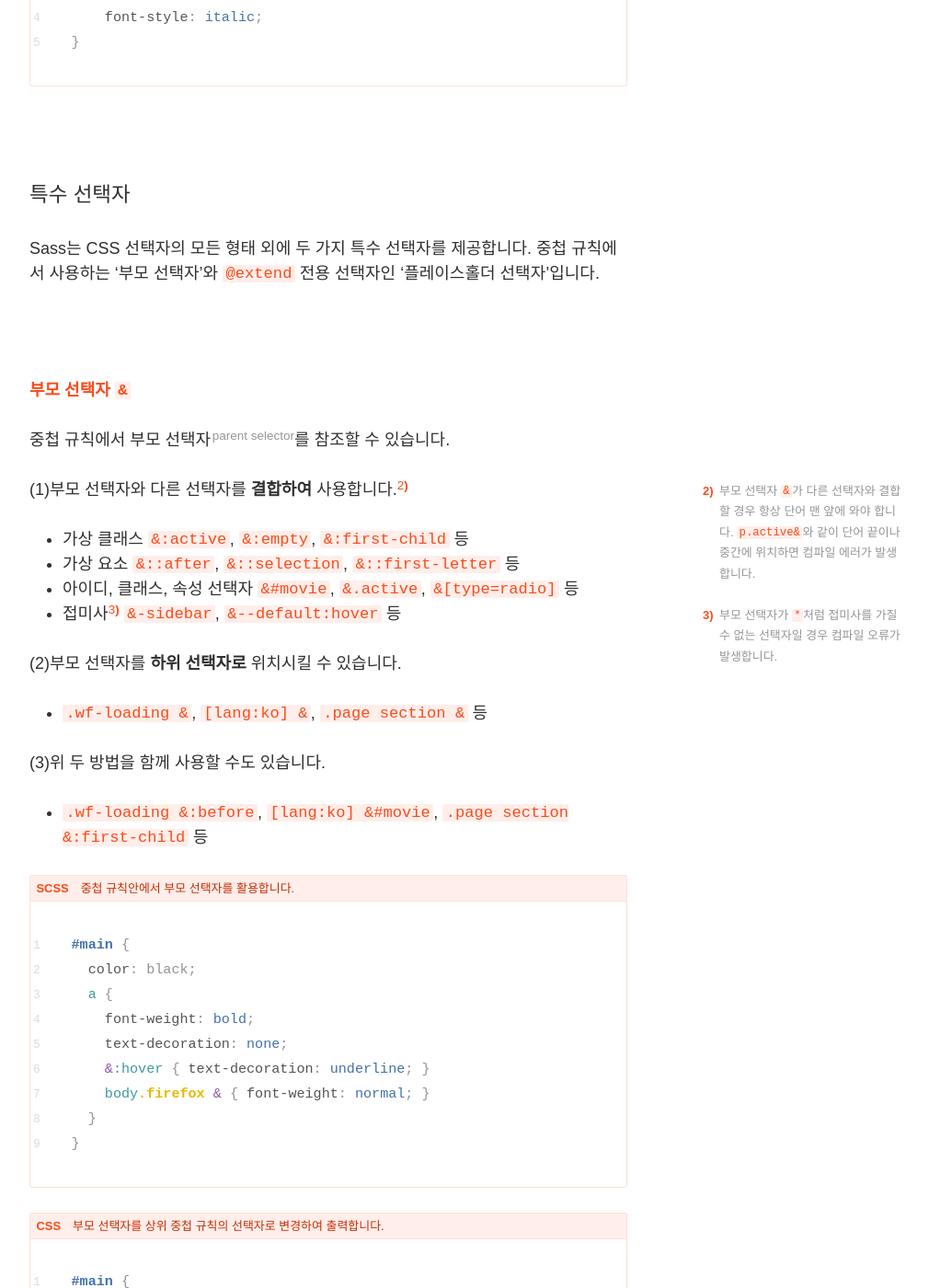
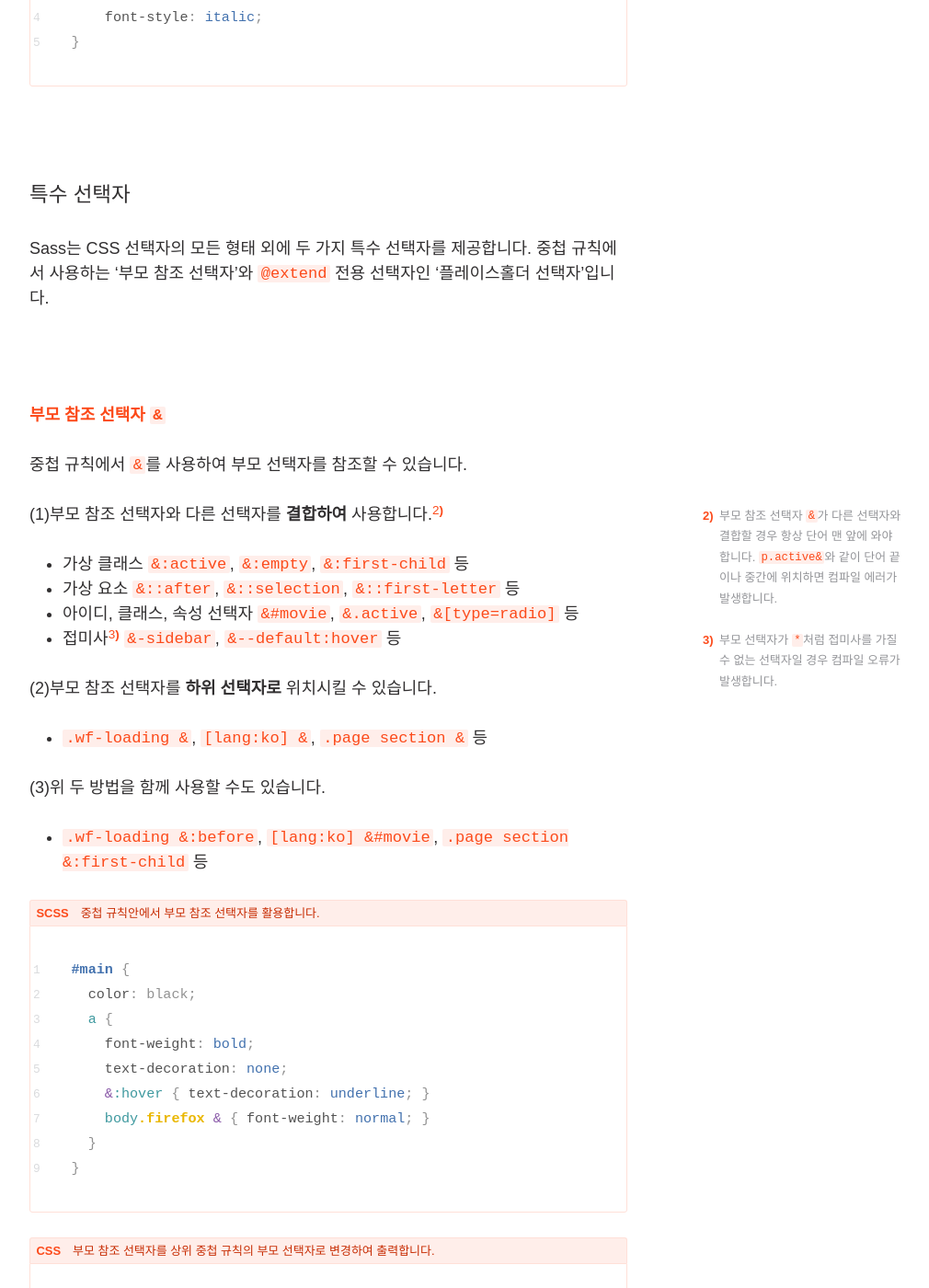
Before and after one commit to designmeme/designmeme.github.io, a Jekyll site: the page built from _posts/ko/sass/awesome-docs/2017-07-14-sass-css-extensions-nesting-and-spacial-selectors.md, in a window 1280 px wide and 1400 px high, scrolled down 3952 px. Shown: the whole window at 92% size, without its empty margins (68-1078 px from the left). Built offline with Jekyll 4.4.1, drawn with Linux system fonts in a browser that asks for light colours; nearby versions of some CDN libraries; some web fonts are replaced; comment, search, counter and statistics services are not loaded; some of the changed text lies outside the part shown.

Commit message:
Add new post

```diff
--- a/_data/posts.yml
+++ b/_data/posts.yml
@@ -9,7 +9,8 @@ subjects:
       - sass-awesome-docs
       - make-awesome-stylesheets-with-sass
       - write-sass-with-scss
+      - sass-comments
       - sass-css-extensions
-      - sass-comments
+      - sass-sassscript
       - sass-css-output-style
     image: /assets/image/post/sass-docs.png
--- a/_posts/ko/sass/awesome-docs/2017-07-14-sass-css-extensions-nesting-and-spacial-selectors.md
+++ b/_posts/ko/sass/awesome-docs/2017-07-14-sass-css-extensions-nesting-and-spacial-selectors.md
@@ -3,11 +3,11 @@ subject:  sass-awesome-docs
 name:     sass-css-extensions
 title:    CSS 확장
 subtitle: 중첩과 특수 선택자로 CSS 확장하기
-excerpt:  Sass에서 가장 기본적인 기능으로, 활용 범위가 넓은 중첩과 부모 선택자를 설명합니다.
+excerpt:  Sass에서 가장 기본적인 기능으로, 활용 범위가 넓은 중첩과 부모 참조 선택자를 설명합니다.
 tags:     [sass, scss, css, preprocessor, selectors, nesting, 전처리기, 선택자, 중첩]
 image:
 date:             2017-07-14 17:07:00 +0900
-last_modified_at: 2017-07-18 17:20:00 +0900
+last_modified_at: 2017-07-19 13:20:00 +0900
 ---
 
 * Will be replaced with the ToC
@@ -113,21 +113,21 @@ font 네임스페이스를 가진 속성을 중첩하여 작성했습니다.
 ***
 
 #### 특수 선택자
-Sass는 CSS 선택자의 모든 형태 외에 두 가지 특수 선택자를 제공합니다. 중첩 규칙에서 사용하는 '부모 선택자'와 `@extend` 전용 선택자인 '플레이스홀더 선택자'입니다.
+Sass는 CSS 선택자의 모든 형태 외에 두 가지 특수 선택자를 제공합니다. 중첩 규칙에서 사용하는 '부모 참조 선택자'와 `@extend` 전용 선택자인 '플레이스홀더 선택자'입니다.
 
 ***
 
-##### 부모 선택자 `&`
-중첩 규칙에서 부모 선택자 *parent selector*{:.side-by-side}를 참조할 수 있습니다.
+##### 부모 참조 선택자 `&`
+중첩 규칙에서 `&`를 사용하여 부모 선택자를 참조할 수 있습니다.
 
-(1)부모 선택자와 다른 선택자를 **결합하여** 사용합니다.[^parent]
+(1)부모 참조 선택자와 다른 선택자를 **결합하여** 사용합니다.[^parent]
 
 - 가상 클래스 `&:active`, `&:empty`, `&:first-child` 등
 - 가상 요소 `&::after`, `&::selection`, `&::first-letter` 등
 - 아이디, 클래스, 속성 선택자  `&#movie`, `&.active`, `&[type=radio]` 등
 - 접미사[^suffix] `&-sidebar`, `&--default:hover` 등
 
-(2)부모 선택자를 **하위 선택자로** 위치시킬 수 있습니다.
+(2)부모 참조 선택자를 **하위 선택자로** 위치시킬 수 있습니다.
 
 - `.wf-loading &`, `[lang:ko] &`, `.page section &` 등
 
@@ -135,7 +135,7 @@ Sass는 CSS 선택자의 모든 형태 외에 두 가지 특수 선택자를 제
 
 - `.wf-loading &:before`, `[lang:ko] &#movie`, `.page section &:first-child` 등
 
-중첩 규칙안에서 부모 선택자를 활용합니다.
+중첩 규칙안에서 부모 참조 선택자를 활용합니다.
 {: .code-label .code-label-scss}
 ~~~ scss
 #main {
@@ -149,7 +149,7 @@ Sass는 CSS 선택자의 모든 형태 외에 두 가지 특수 선택자를 제
 }
 ~~~
 
-부모 선택자를 상위 중첩 규칙의 선택자로 변경하여 출력합니다.
+부모 참조 선택자를 상위 중첩 규칙의 부모 선택자로 변경하여 출력합니다.
 {: .code-label .code-label-css}
 ~~~ css
 #main {
@@ -163,7 +163,7 @@ Sass는 CSS 선택자의 모든 형태 외에 두 가지 특수 선택자를 제
       font-weight: normal; }
 ~~~
 
-부모 선택자 `&`는 이전까지 **중첩된 모든 상위 선택자**를 나타냅니다.
+부모 참조 선택자 `&`는 이전까지 **중첩된 모든 상위 부모 선택자**를 나타냅니다.
 
 ***
 
@@ -191,5 +191,5 @@ Sass는 '플레이스홀더 선택자 *placeholder selector*{:.side-by-side}&rsq
 
 
 [^namespace]: `font` 속성 안에 네임스페이스에서 벗어난 `padding` 같은 속성을 중첩하여 작성하면, 컴파일 오류는 나지 않지만 `font-padding`이라는 의미 없는 속성을 얻게 됩니다.
-[^parent]: 부모 선택자 `&`가 다른 선택자와 결합할 경우 항상 단어 맨 앞에 와야 합니다. `p.active&`와 같이 단어 끝이나 중간에 위치하면 컴파일 에러가 발생합니다.
+[^parent]: 부모 참조 선택자 `&`가 다른 선택자와 결합할 경우 항상 단어 맨 앞에 와야 합니다. `p.active&`와 같이 단어 끝이나 중간에 위치하면 컴파일 에러가 발생합니다.
 [^suffix]: 부모 선택자가 `*`처럼 접미사를 가질 수 없는 선택자일 경우 컴파일 오류가 발생합니다.
```
Also changed, not shown: _draft/2017-07-00-sass.md (+1 -1 lines), _draft/sass-awesome-docs.md (+3 -8 lines), _posts/ko/sass/awesome-docs/2017-07-19-sassscript.md (added, +68 -0 lines).
